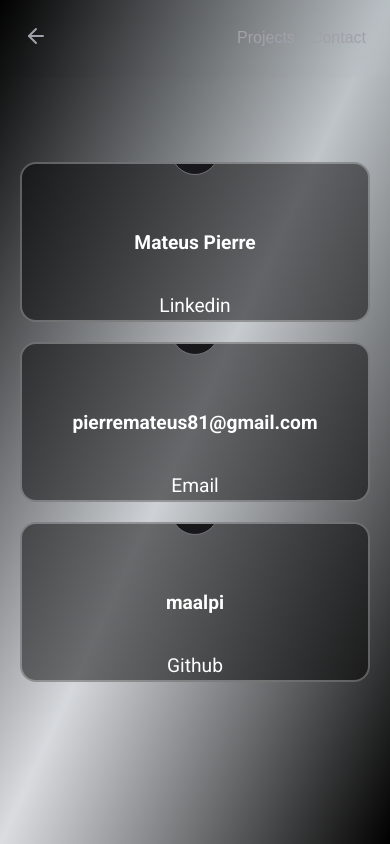
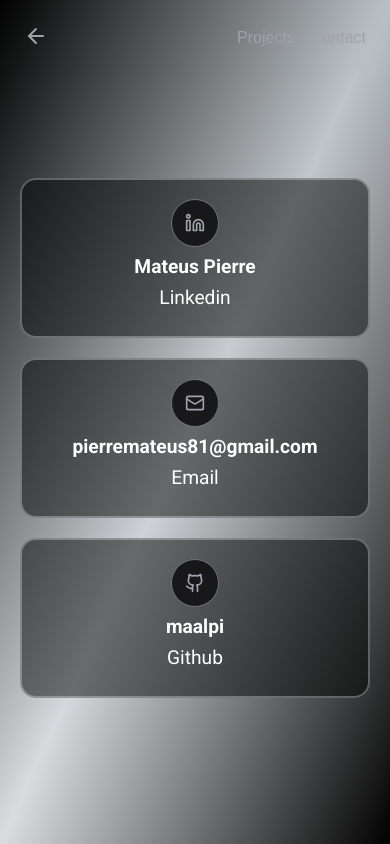
Before and after one commit to maalpi/portf_next, a Next.js app: page /contact in a window 390 px wide. Built offline with nearby package versions, Linux system fonts and the light colour scheme.

Commit message:
responsive contacts

```diff
--- a/src/app/components/card.tsx
+++ b/src/app/components/card.tsx
@@ -11,7 +11,7 @@
         <StyledCard onMouseEnter={() => setIsHovered(true)}
              onMouseLeave={() => setIsHovered(false)}>
 
-            {isHovered && <StyledParticles quantity={100} color={color}/>}
+            {isHovered && <StyledParticles quantity={200} color={color}/>}
             <CardLink href={href} target="_blank">
                 {children}
             </CardLink>
--- a/src/app/components/styles/cardStyled.ts
+++ b/src/app/components/styles/cardStyled.ts
@@ -30,6 +30,7 @@
 
     &:hover{
         border: 2px solid rgba(255, 255, 255, 0.7);
+        background: linear-gradient(to top left, black, rgba(74, 85, 104, 0.1), black);
     }
 
     @media (max-width: 640px) {
--- a/src/app/contact/styed.ts
+++ b/src/app/contact/styed.ts
@@ -5,6 +5,10 @@
     gap: 20px;
     flex-wrap: wrap;
     justify-content: center;
+
+    @media (max-width: 768px) {
+        margin-top: 2rem;
+    }
 `
 
 export const SpanCard = styled.span`
@@ -14,13 +18,9 @@
     margin-bottom: 2.5rem;
     font-family: "Roboto",sans-serif;
 
-    @media (max-width: 640px) {
-        font-size: 1.2rem;
-
-    }
-
     @media (max-width: 768px) {
         font-size: 1.2rem;
+        margin-bottom: 0.5rem;
 
     }
 `
@@ -46,4 +46,12 @@
         background-color: #18181b;
         border-color: #e4e4e7;
     }
+
+    @media (max-width: 640px) {
+        margin-bottom: 0.5rem;
+    }
+
+    @media (max-width: 768px) {
+        margin-bottom: 0.5rem;
+    }
 `
```
